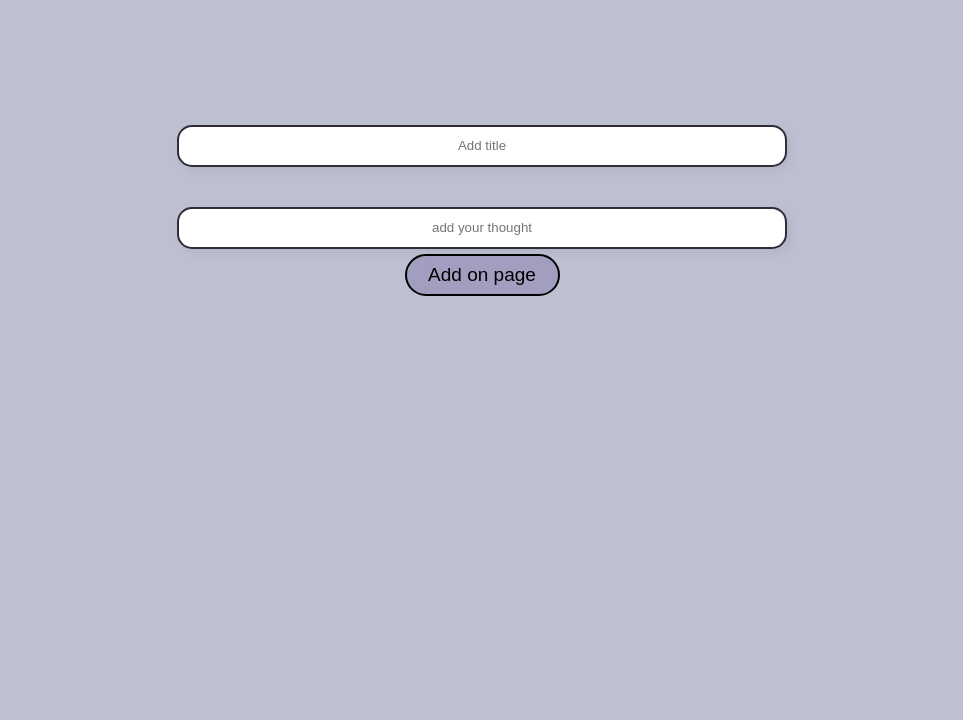
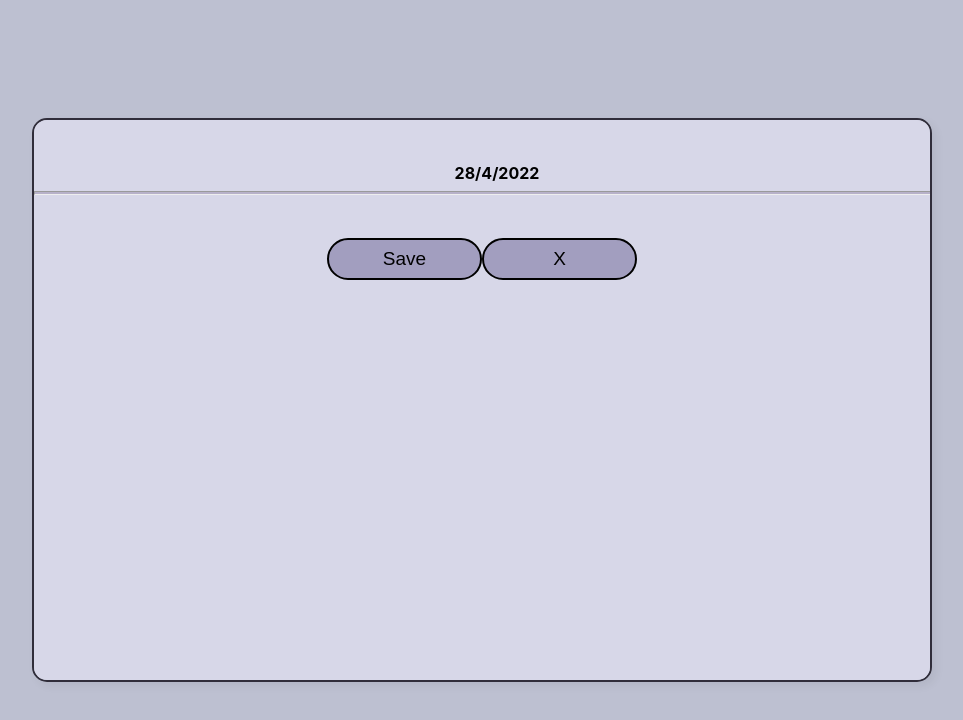
Before and after one commit to byDsh116/selfJournal, a React (Create React App) app: page / in a window 1280 px wide. Shown: the top 720 px of the page, without its empty margins (158-1121 px from the left). Built offline with nearby package versions, Linux system fonts and the light colour scheme; the HTML template or start-up script is replaced by a standard one.

Commit message:
add input with current value for edit

```diff
--- a/src/App.js
+++ b/src/App.js
@@ -11,7 +11,7 @@ const date = `${current.getDate()}/${
 class App extends React.Component {
   state = {
     notes: [],
-    modalActive: false,
+    modalActive: true,
     currentNote: null,
   };
 
@@ -36,10 +36,18 @@ class App extends React.Component {
 
   openPost(note) {
     this.setState({
-      madalActive: true,
-      openedPost: note,
+      modalActive: true,
+      currentNote: note,
     });
   }
+
+   hideModal = () => {
+    this.setState({
+      modalActive: false,
+    });
+  }
+
+
 
   trashIcon = (
     <svg
@@ -84,23 +92,45 @@ class App extends React.Component {
             this.state.modalActive ? style.modalActive : style.hiddenModal
           }`}
         >
-        <div
-            className={style.modalContent}
-            // onClick={(e) => e.stopPropagation()}
+          <div style={{maxWidth: 'inherit'}}>
+            <input
+            size='70'
+              name="title"
+              type="text"
+              value={this.state.currentNote?.inputTitle}
+              className={`${style.modalInput} ${style.modalInputTitle}`}
+              onChange={(e) => {
+                this.setState({ inputTitle: e.target.value });
+              }}
+
+            />
+            <strong style={{ marginLeft: "30px" }}>
+              <span> {date} </span>
+              <br />
+            </strong>
+
+            <hr style={{ backgroundColor: "#b7b1c9", height: "2px" }} />
+            <input
+              className={`${style.modalInput} ${style.modalInputText}`}
+              type="text"
+              value={this.state.currentNote?.inputText}
+              onChange={(e) => {
+                this.setState({ inputText: e.target.value });
+              }}
+            />
+            <button
+              className={`${style.button} `}
+              onClick={this.updateParentComponentState}
             >
-        <strong style={{ marginLeft: "30px" }}>
-                    {/* <div style={{ marginBottom: "5px" }}> */}
-                      <span> {date} </span>
-                    {/* </div> */}
-                    <br/>
-                    {this.state.currentNote?.inputTitle}
-                  </strong>
-                  <hr style={{ backgroundColor: "#b7b1c9", height: "2px" }} />
-                <span>{this.state.currentNote?.inputText}</span>
+              Save
+            </button>
+            <button className={style.button} onClick={this.hideModal}>
+              X
+            </button>
             <div className={style.deleteDiv}>
               <button
                 className={style.delete}
-                    onClick={() => this.deletePost(this.state.currentNote?.id) }
+                onClick={() => this.deletePost(this.state.currentNote?.id)}
               >
                 {this.trashIcon}
               </button>
@@ -109,15 +139,15 @@ class App extends React.Component {
         </div>
 
         <div className={style.notesBox}>
-          {this.state.notes.map((note, id) => {
+          {this.state.notes.map((note) => {
             return (
               <div
                 key={note.id}
                 id={note.id}
                 className={style.notes}
-                modalActive={this.state.modalActive}
+                currentNote={this.state.currentNote}
                 onClick={() => {
-                  this.openPost(note)
+                  this.openPost(note);
                 }}
               >
                 <div className={style.editDiv}>
--- a/src/styles/styles.module.css
+++ b/src/styles/styles.module.css
@@ -1,4 +1,4 @@
-.button{
+.button {
   background-color: rgb(162 158 191);
   border-radius: 40px;
   border: 2px solid black;
@@ -22,7 +22,7 @@
   cursor: pointer;
 }
 
-.editDiv{
+.editDiv {
   display: flex;
   flex-direction: row-reverse;
   /* align-content: baseline; */
@@ -30,7 +30,6 @@
   width: 100%;
   padding: 0px;
   margin: 0px;
-
 }
 
 .editBtn {
@@ -39,7 +38,6 @@
   border: none;
   background-color: inherit;
   cursor: pointer;
-
 }
 
 .deleteDiv {
@@ -47,10 +45,9 @@
   height: 90%;
   display: flex;
   justify-content: flex-end;
-
 }
 
-.noteInput{
+.noteInput {
   width: 45%;
   height: 2%;
   padding: 15px;
@@ -62,16 +59,13 @@
   margin: 20px;
 }
 
-
 .notesBox {
   width: 100%;
   height: 100%;
   display: contents;
 }
 
-
 .notes {
-
   width: 50%;
   height: 20%;
   padding: 15px;
@@ -86,7 +80,7 @@
   opacity: 0.8;
 }
 
-.inputDiv{
+.inputDiv {
   justify-content: center;
   align-items: center;
   align-self: normal;
@@ -94,7 +88,11 @@
   display: flex;
 }
 
-.modal {
+.modalContent {
+  overflow-x: hidden;
+}
+
+/* .modal {
     height: 100%;
     width: 100%;
     background-color: rgba(0, 0, 0, 0.4);
@@ -105,12 +103,12 @@
     align-items: center;
     justify-content: center;
     transform: scale(0);
-  }
+  } */
 
 .modalActive {
   width: 70%;
   height: 70%;
-    padding: 15px;
+  /* padding: 15px; */
   margin: 20px;
   border-radius: 15px;
   border: 0;
@@ -121,8 +119,28 @@
   overflow: scroll;
   position: absolute;
   z-index: 2;
+  overflow-x: hidden;
 }
 
 .hiddenModal {
   visibility: hidden;
 }
+
+.modalInput {
+  width: 100%;
+  max-width: 100%;
+  background-color: #d7d7e8;
+  border: none;
+   padding: 10px;
+}
+
+.modalInputTitle {
+  height: 23px;
+  font-weight: 700;
+  font-size: medium;
+}
+
+.modalInputText {
+  height: 10%;
+  max-height: fit-content;
+}
```
Also changed, not shown: 1 other file (tests, documents, lock files or other folders). Lines whose indentation alone changed are shown as unchanged.
